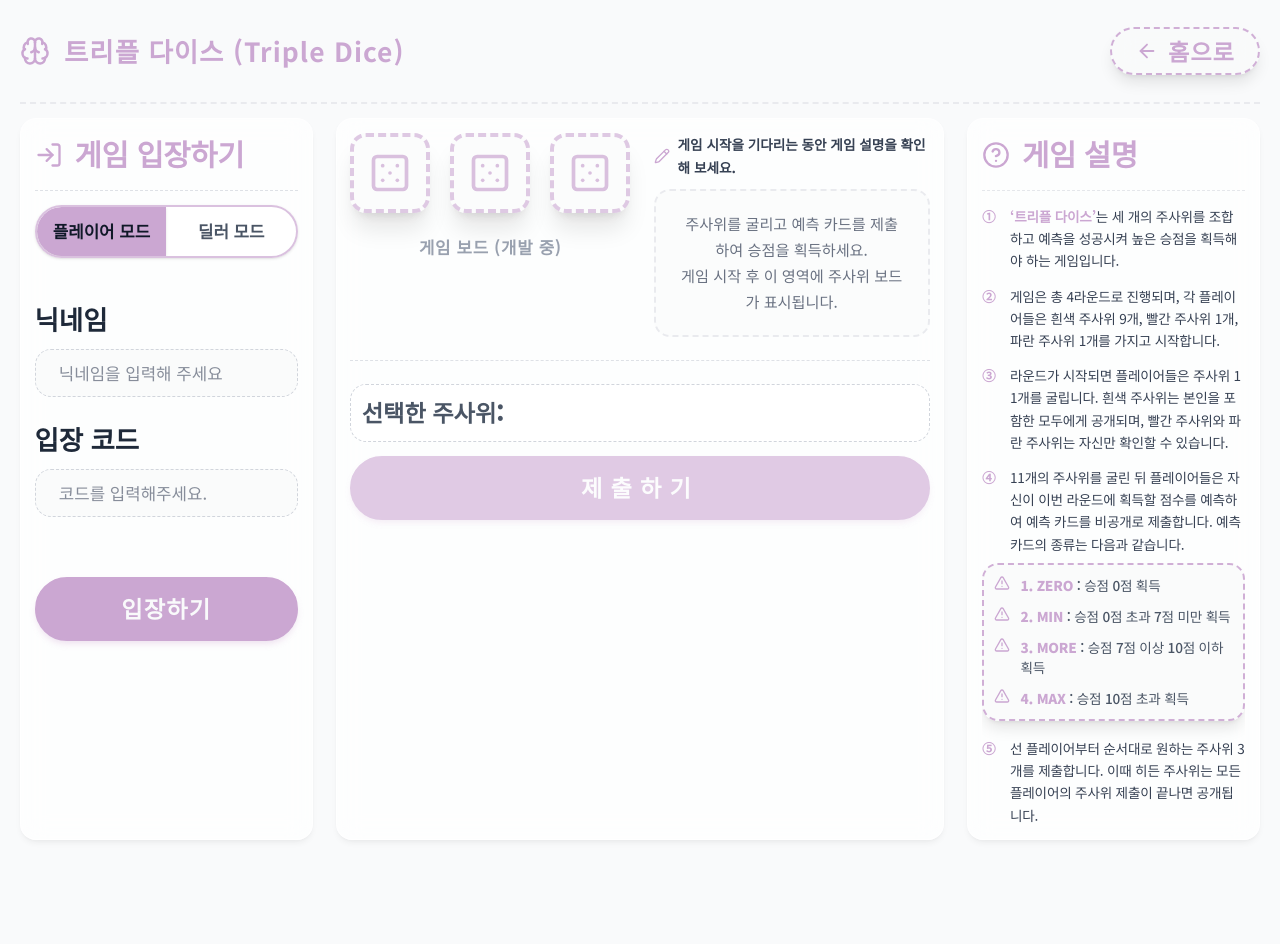
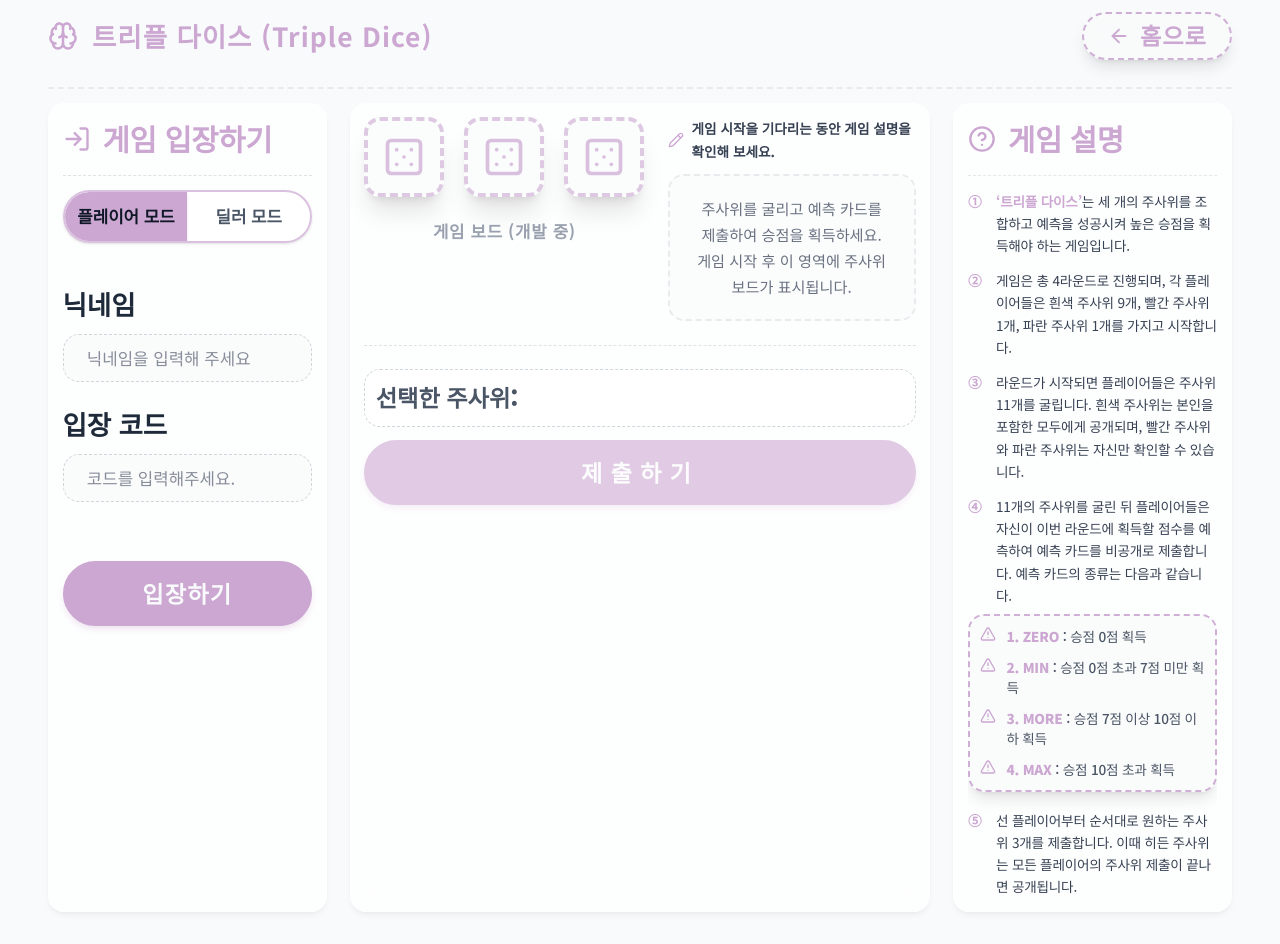
Before and after one commit to rlawlsdnjs78-infinity/infinitymath, a Next.js app: page /triple-dice in a window 1280 px wide. Before the commit the page ends 863 px from the top, so only its background shows below. Built offline with nearby package versions, Linux system fonts and the light colour scheme; a web font is replaced by a local one.

Commit message:
fix: 트리플 다이스 페이지 좌우 여백 및 max-w 레이아웃 수식 피라미드와 일치

```diff
--- a/src/app/triple-dice/page.tsx
+++ b/src/app/triple-dice/page.tsx
@@ -51,14 +51,10 @@ export default function TripleDicePage() {
 
   return (
     <div
-      className="flex-1 flex flex-col"
-      style={{
-        paddingLeft: "1.25rem",
-        paddingRight: "1.25rem",
-        paddingTop: "1.45rem",
-        paddingBottom: "1.45rem",
-      }}
+      className="w-full flex-1 flex flex-col items-center justify-start"
+      style={{ paddingTop: "0.5rem", paddingBottom: "2rem", paddingLeft: "clamp(1rem, 4vw, 3rem)", paddingRight: "clamp(1rem, 4vw, 3rem)" }}
     >
+      <div className="w-full max-w-[1550px] flex flex-col mx-auto">
       {/* ─── 상단 타이틀 ─────────────────────────────── */}
       {!inGameRoom && (
         <>
@@ -498,8 +494,8 @@ export default function TripleDicePage() {
             </>
           )}
         </div>
-
       </div>
     </div>
+  </div>
   );
 }
```
